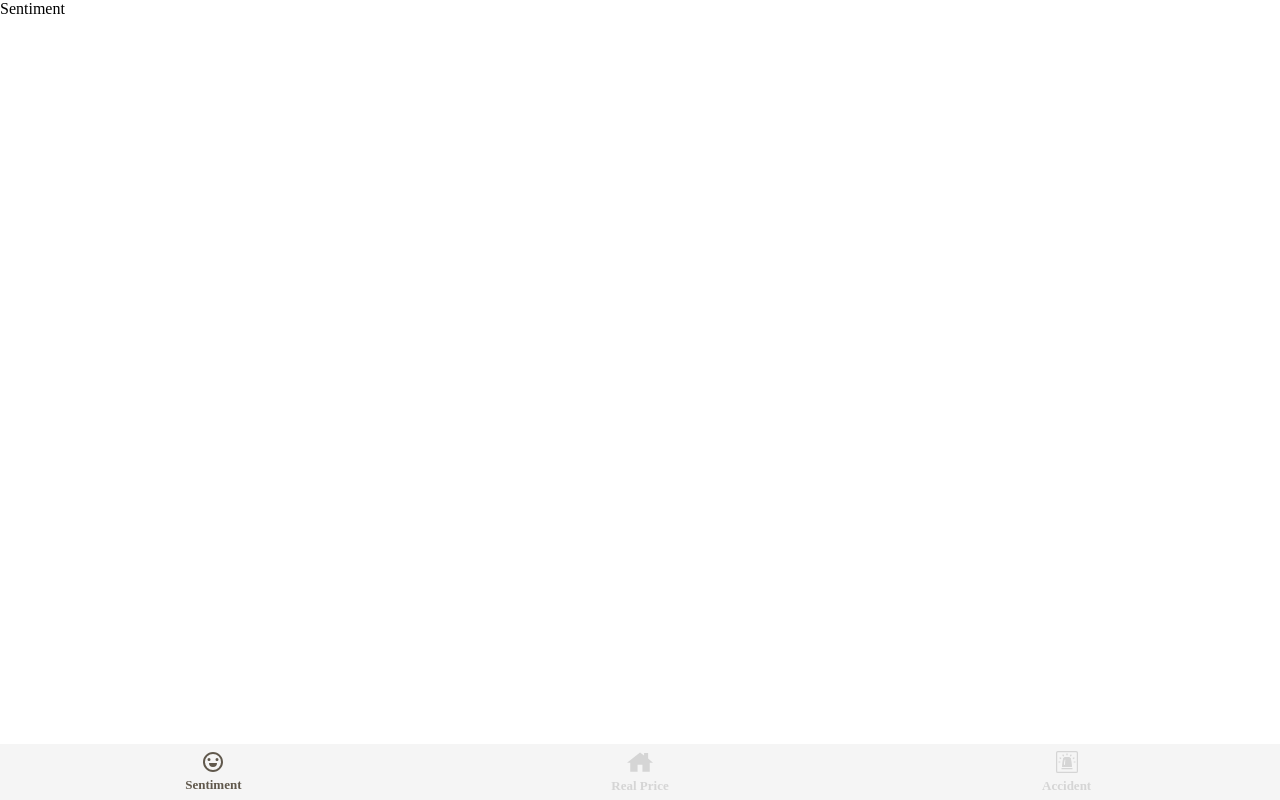
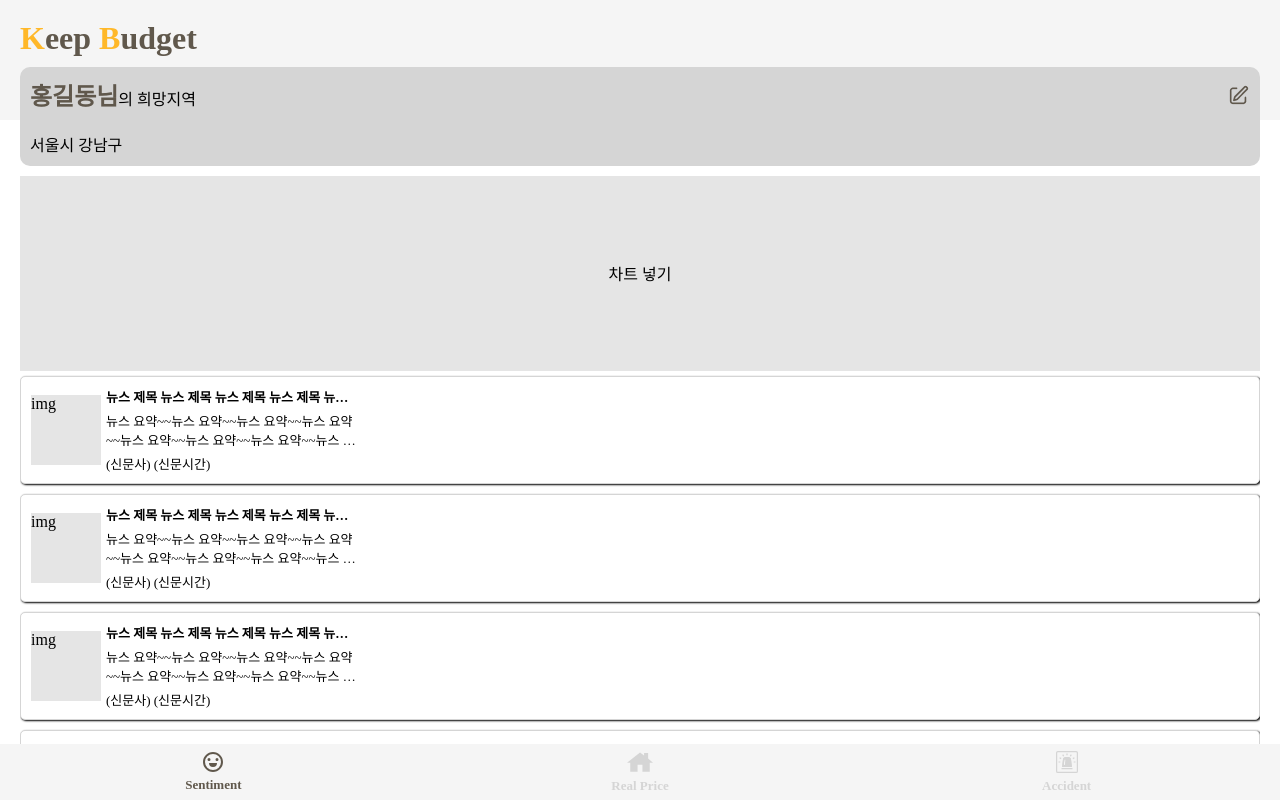
Before and after one commit to KeepBudget/front-end, a Vue app: page /sentiment in a window 1280 px wide. Built offline with nearby package versions, Linux system fonts and the light colour scheme.

Commit message:
feat: Sentiment & Accident ui 제작

```diff
--- /dev/null
+++ b/src/components/NewsComponent.vue
@@ -0,0 +1,70 @@
+<template>
+  <div id="news-component">
+    <div id="news-img">img</div>
+    <div id="news-content">
+      <div id="news-title">
+        뉴스 제목 뉴스 제목 뉴스 제목 뉴스 제목 뉴스 제목 뉴스 제목 뉴스 제목
+        뉴스 제목
+      </div>
+      <div id="news-summary">
+        뉴스 요약~~뉴스 요약~~뉴스 요약~~뉴스 요약~~뉴스 요약~~뉴스 요약~~뉴스
+        요약~~뉴스 요약~~뉴스 요약~~뉴스 요약~~뉴스 요약~~뉴스 요약~~
+      </div>
+      <div>(신문사) (신문시간)</div>
+    </div>
+  </div>
+</template>
+
+<script>
+export default {
+  setup() {
+    return {};
+  },
+};
+</script>
+
+<style scoped>
+#news-component {
+  margin-top: 5px;
+  margin-bottom: 10px;
+  padding: 10px;
+  border: 1px solid #d5d5d5;
+  background-color: white;
+  border-radius: 5px;
+  box-shadow: 1px 1px 2px;
+  display: flex;
+  align-items: center;
+  gap: 5px;
+}
+
+#news-img {
+  width: 70px;
+  height: 70px;
+  background-color: #e5e5e5;
+}
+
+#news-content {
+  display: flex;
+  flex-direction: column;
+  justify-content: center;
+  width: 250px;
+  font-size: small;
+}
+
+#news-title {
+  font-weight: bold;
+  text-overflow: ellipsis;
+  white-space: nowrap;
+  overflow: hidden;
+  margin-bottom: 5px;
+}
+
+#news-summary {
+  display: -webkit-box;
+  -webkit-box-orient: vertical;
+  -webkit-line-clamp: 2;
+  overflow: hidden;
+  text-overflow: ellipsis;
+  margin-bottom: 5px;
+}
+</style>
--- a/src/views/AccidentView.vue
+++ b/src/views/AccidentView.vue
@@ -1,13 +1,117 @@
 <template>
-  <div>Accident</div>
+  <div id="accident-view">
+    <CommonHeader />
+    <div id="user">
+      <div id="user-header">
+        <div id="user-header-text"><span>홍길동님</span>의 희망지역</div>
+        <img src="@/assets/png/userEdit.png" alt="editBtn" />
+      </div>
+      <div id="user-body">
+        <div id="user-body-text">
+          <div>서울시 강남구</div>
+        </div>
+      </div>
+    </div>
+    <div id="accident-keyword">키워드 넣기</div>
+    <div id="news-list">
+      <NewsComponent />
+      <NewsComponent />
+      <NewsComponent />
+      <NewsComponent />
+      <NewsComponent />
+      <NewsComponent />
+      <NewsComponent />
+    </div>
+  </div>
 </template>
 
 <script>
+import CommonHeader from '@/components/CommonHeader.vue';
+import NewsComponent from '@/components/NewsComponent.vue';
+
 export default {
+  components: {
+    CommonHeader,
+    NewsComponent,
+  },
   setup() {
     return {};
   },
 };
 </script>
 
-<style lang="scss" scoped></style>
+<style scoped>
+#accident-view {
+  padding: 20px;
+  width: 100vw;
+  height: 100vh;
+  box-sizing: border-box;
+  display: flex;
+  flex-direction: column;
+  background-image: linear-gradient(to bottom, #f5f5f5 15%, white 15%);
+}
+
+#user {
+  margin-top: 10px;
+  margin-bottom: 10px;
+  width: 100%;
+  padding: 10px;
+  box-sizing: border-box;
+  background-color: #d5d5d5;
+  border-radius: 10px;
+}
+
+#user-header {
+  display: flex;
+  align-items: center;
+  justify-content: space-between;
+}
+
+#user-header-text span {
+  font-size: x-large;
+  font-weight: bold;
+  color: #60584c;
+}
+
+#user-body {
+  margin-top: 20px;
+  display: flex;
+  justify-content: space-between;
+  align-items: end;
+}
+
+#user-body img {
+  width: 20vw;
+}
+
+#user-body-text {
+  font-size: medium;
+  display: flex;
+  flex-direction: column;
+  gap: 5px;
+}
+
+#user-body-text span {
+  font-weight: bold;
+  margin-right: 15px;
+}
+
+#accident-keyword {
+  width: 100%;
+  height: 200px;
+  background-color: #e5e5e5;
+  display: flex;
+  justify-content: center;
+  align-items: center;
+}
+
+#news-list {
+  height: 420px;
+  overflow: scroll;
+}
+
+#news-list::-webkit-scrollbar {
+  display: none;
+  /* for Chrome, Safari, and Opera */
+}
+</style>
--- a/src/views/SentimentView.vue
+++ b/src/views/SentimentView.vue
@@ -1,13 +1,117 @@
 <template>
-  <div>Sentiment</div>
+  <div id="sentiment-view">
+    <CommonHeader />
+    <div id="user">
+      <div id="user-header">
+        <div id="user-header-text"><span>홍길동님</span>의 희망지역</div>
+        <img src="@/assets/png/userEdit.png" alt="editBtn" />
+      </div>
+      <div id="user-body">
+        <div id="user-body-text">
+          <div>서울시 강남구</div>
+        </div>
+      </div>
+    </div>
+    <div id="sentiment-news-chart">차트 넣기</div>
+    <div id="news-list">
+      <NewsComponent />
+      <NewsComponent />
+      <NewsComponent />
+      <NewsComponent />
+      <NewsComponent />
+      <NewsComponent />
+      <NewsComponent />
+    </div>
+  </div>
 </template>
 
 <script>
+import CommonHeader from '@/components/CommonHeader.vue';
+import NewsComponent from '@/components/NewsComponent.vue';
+
 export default {
+  components: {
+    CommonHeader,
+    NewsComponent,
+  },
   setup() {
     return {};
   },
 };
 </script>
 
-<style lang="scss" scoped></style>
+<style scoped>
+#sentiment-view {
+  padding: 20px;
+  width: 100vw;
+  height: 100vh;
+  box-sizing: border-box;
+  display: flex;
+  flex-direction: column;
+  background-image: linear-gradient(to bottom, #f5f5f5 15%, white 15%);
+}
+
+#user {
+  margin-top: 10px;
+  margin-bottom: 10px;
+  width: 100%;
+  padding: 10px;
+  box-sizing: border-box;
+  background-color: #d5d5d5;
+  border-radius: 10px;
+}
+
+#user-header {
+  display: flex;
+  align-items: center;
+  justify-content: space-between;
+}
+
+#user-header-text span {
+  font-size: x-large;
+  font-weight: bold;
+  color: #60584c;
+}
+
+#user-body {
+  margin-top: 20px;
+  display: flex;
+  justify-content: space-between;
+  align-items: end;
+}
+
+#user-body img {
+  width: 20vw;
+}
+
+#user-body-text {
+  font-size: medium;
+  display: flex;
+  flex-direction: column;
+  gap: 5px;
+}
+
+#user-body-text span {
+  font-weight: bold;
+  margin-right: 15px;
+}
+
+#sentiment-news-chart {
+  width: 100%;
+  height: 200px;
+  background-color: #e5e5e5;
+  display: flex;
+  justify-content: center;
+  align-items: center;
+}
+
+#news-list {
+  height: 420px;
+  overflow: scroll;
+}
+
+#news-list::-webkit-scrollbar {
+  display: none;
+  /* for Chrome, Safari, and Opera */
+}
+</style>
```
